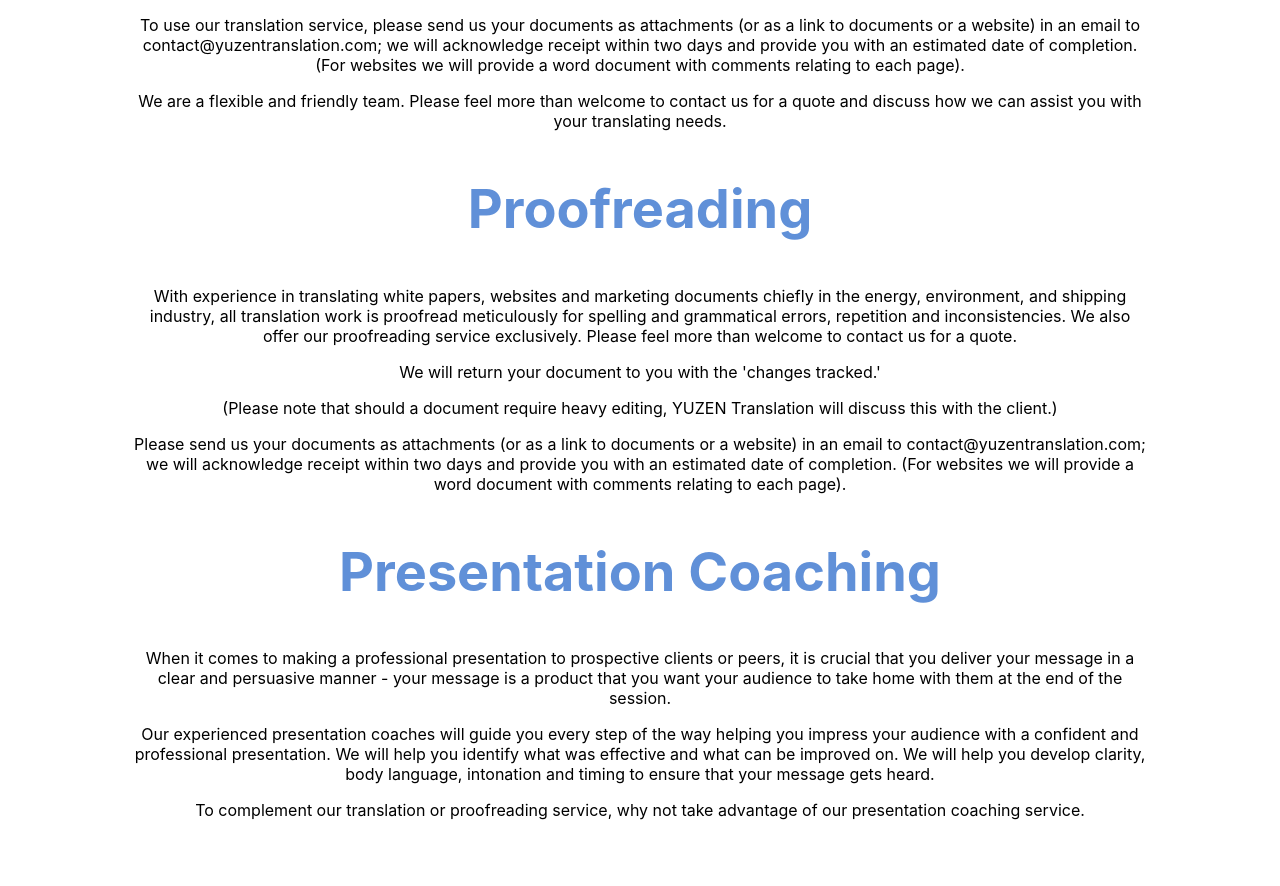
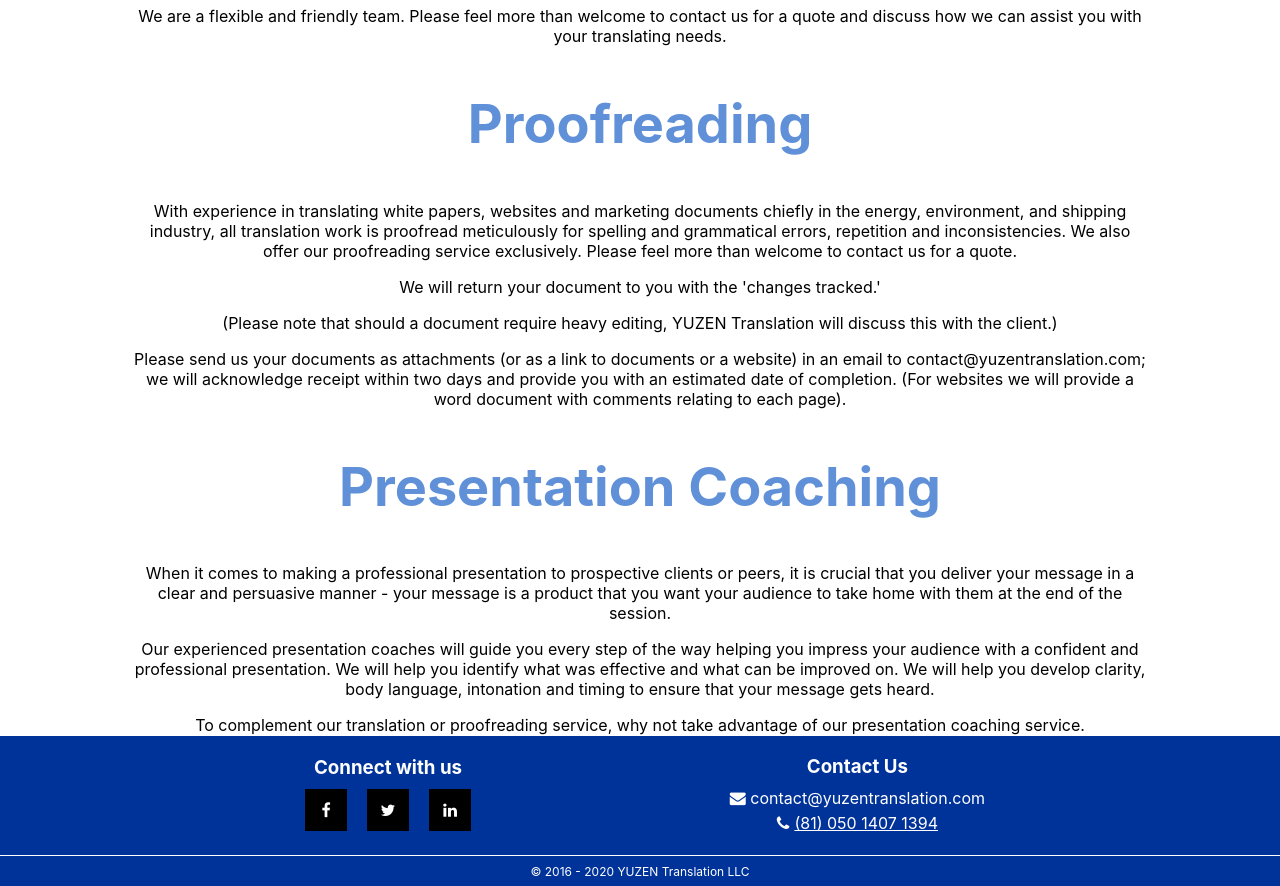
Before and after one commit to sparksong/YUZEN, a React (Create React App) app: page /#/ in a window 1280 px wide. Shown: the part 659-1545 px from the top of the page. Before the commit the page ends 1479 px from the top, so only its background shows below. Built offline with nearby package versions, Linux system fonts and the light colour scheme; the HTML template or start-up script is replaced by a standard one.

Commit message:
added footer content and styles

```diff
--- a/public/index.html
+++ b/public/index.html
@@ -3,6 +3,8 @@
   <head>
     <meta charset="utf-8" />
     <link rel="icon" href="%PUBLIC_URL%/favicon.ico" />
+    <!--remove font awesome-->
+    <link rel="stylesheet" href="https://cdnjs.cloudflare.com/ajax/libs/font-awesome/4.7.0/css/font-awesome.min.css">
     <meta name="viewport" content="width=device-width, initial-scale=1" />
     <meta name="theme-color" content="#000000" />
     <meta
--- a/src/App.css
+++ b/src/App.css
@@ -40,7 +40,7 @@
 .translate_container {
   display: block;
   position: relative;
-  top: 100px;
+  top: 15px;
   text-align: center;
   padding: 0 30px;
 }
@@ -56,6 +56,122 @@
 }
 /*end translation styles*/
 
+/*footer styles*/
+.footer_container {
+  display: block;
+  position: relative;
+  height: 255px;
+  background: #003399;
+}
+
+.social_contact_container {
+  display: block;
+  position: relative;
+  max-width: 700px;
+  margin: 0 auto;
+  left: 0;
+  right: 0;
+}
+
+.copyright {
+  text-align: center;
+  color: #FFFFFF;
+  height: 30px;
+  border-top: 1px solid #FFFFFF;
+  display: block;
+  width: 100%;
+  position: absolute;
+  bottom: 0;
+}
+
+.copyright p {
+  font-size: 12px;
+  margin: 8px;
+}
+
+.social_media {
+  position: relative;
+  display: block;
+  color: #FFFFFF;
+  text-align: center;
+}
+
+.social_media h3 {
+  margin: 0 0;
+  padding: 20px 0 10px;
+}
+
+.social_media a {
+  height: 42px;
+  width: 42px;
+  display: inline-block;
+  color: #FFFFFF;
+  margin: 0 10px 10px;
+  background: #000000;
+}
+
+.social_media a:hover {
+  opacity: 0.6;
+}
+
+.social_media i {
+  top: 11px;
+  position: relative;
+}
+
+.contact_us {
+  position: relative;
+  display: block;
+  color: #FFFFFF;
+  text-align: center;
+}
+
+.contact_us h3 {
+  margin-bottom: 10px;
+}
+
+.contact_us p {
+  display: block;
+  margin: 5px 0;
+}
+
+.contact_us a {
+  display: block;
+  margin: 5px 0;
+  color: #FFFFFF;
+}
+
+.contact_us a i {
+  margin-right: 5px;
+}
+
+.contact_us a:hover {
+  text-decoration: none;
+}
+
+/*end footer styles*/
+
+@media screen and (min-width: 550px) {
+
+  .footer_container {
+    height: 150px;
+  }
+
+  .contact_us {
+    float: right;
+    right: 5px;
+  }
+
+  .social_media {
+    float: left;
+    left: 5px;
+  }
+
+  .social_media a {
+    margin: 0 10px 25px;
+  }
+}
+
 @media screen and (min-width: 970px) {
   .navbar_logo {
     font-size: 40px;
@@ -66,5 +182,4 @@
   .translate_container {
     padding: 0 130px;
   }
-
 }
--- a/src/App.js
+++ b/src/App.js
@@ -1,5 +1,6 @@
 import React from 'react';
 import Navbar from './components/Navbar';
+import Footer from './components/Footer';
 import Translation from './components/Translation';
 import Welcome from './components/Welcome';
 import './App.css';
@@ -8,7 +9,7 @@
 
 function App() {
   return (
-    <React.Fragment>
+    <>
       <Navbar />
       <h2>
         Yuzen Translation. (Under Construction)
@@ -17,7 +18,8 @@
       <Translation />
       <Proofreading />
       <PresentationCoaching />
-    </React.Fragment>
+      <Footer />
+    </>
   );
 }
 
--- /dev/null
+++ b/src/components/Footer.js
@@ -0,0 +1,29 @@
+import React from 'react';
+import '../App.css';
+
+class Footer extends React.PureComponent {
+    render() {
+        return (
+            <div class="footer_container">
+                <div class="social_contact_container">
+                    <div class="social_media">
+					    <h3>Connect with us</h3>
+						<a href="https://www.facebook.com/yuzentranslation/"><i class="fa fa-facebook"></i></a>
+						<a href="https://twitter.com/contact_yuzen"><i class="fa fa-twitter"></i></a>
+						<a href="https://www.linkedin.com/in/yuzen-translation-llc-a69913144/"><i class="fa fa-linkedin"></i></a>
+                    </div>
+                    <div class="contact_us">
+                        <h3>Contact Us</h3>
+                        <p><i class="fa fa-envelope"></i> contact@yuzentranslation.com</p>
+                        <a href="tel:+8105014071394"><i class="fa fa-phone"></i>(81) 050 1407 1394</a>
+                    </div>
+                </div>
+                <div class="copyright">
+					<p>© 2016 - 2020 YUZEN Translation LLC</p>
+                </div>
+			</div>
+        )
+    }
+}
+
+export default Footer;
```
